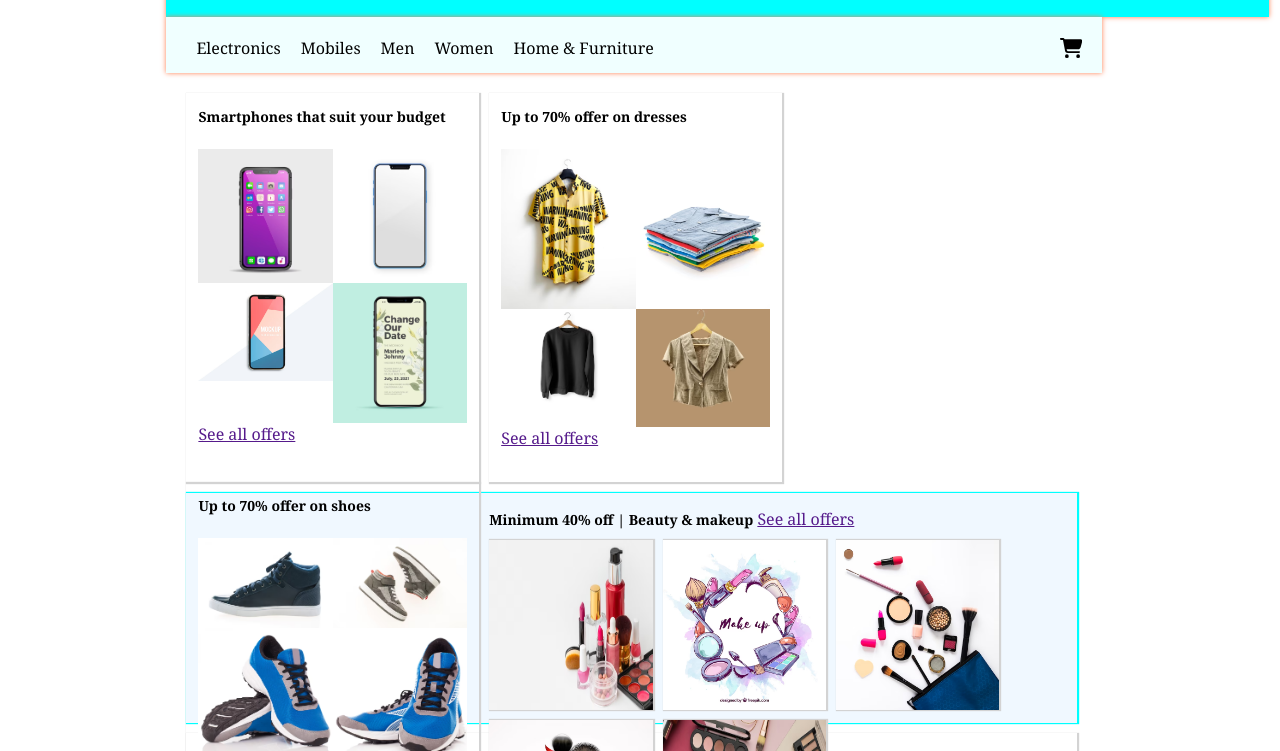
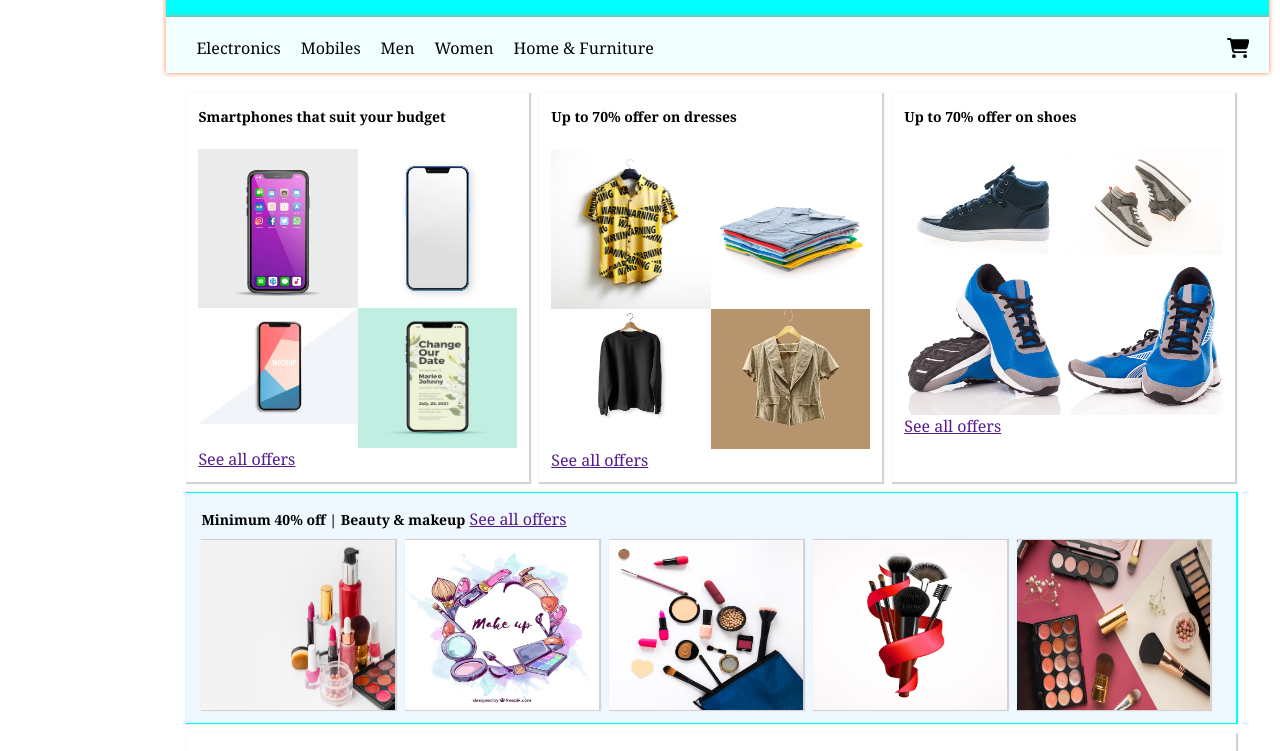
Before and after one commit to Yoursiva/shopping-site, a plain HTML site: page index.html in a window 1280 px wide. Shown: the part 49-800 px from the top of the page. Drawn offline with Linux system fonts and the light colour scheme.

Commit message:
Update style.css

```diff
--- a/CSS/style.css
+++ b/CSS/style.css
@@ -48,7 +48,7 @@ body{
   }
 
 .menus{
-    width: 100%;
+    width: 1063px;
     background-color:azure;
     height: 16px;
     padding: 20px;
@@ -72,7 +72,7 @@ body{
 	padding:20px;
 }
 .offercontent{
-	width: 100%;
+	width: 1063px;
     height: 400px;
 
 }
@@ -94,7 +94,7 @@ body{
 }
 
 .productcontent{
-	width: 96%;
+	width: 1020px;
     padding: 15px;
     height: 200px;
 	margin-bottom:10px;
@@ -119,7 +119,7 @@ body{
 }
   .footer{
     width: 100%;
-    height: auto;
+    height: 190px;
     background-color: black;
     color:lightgrey;
     1position: absolute;
```
